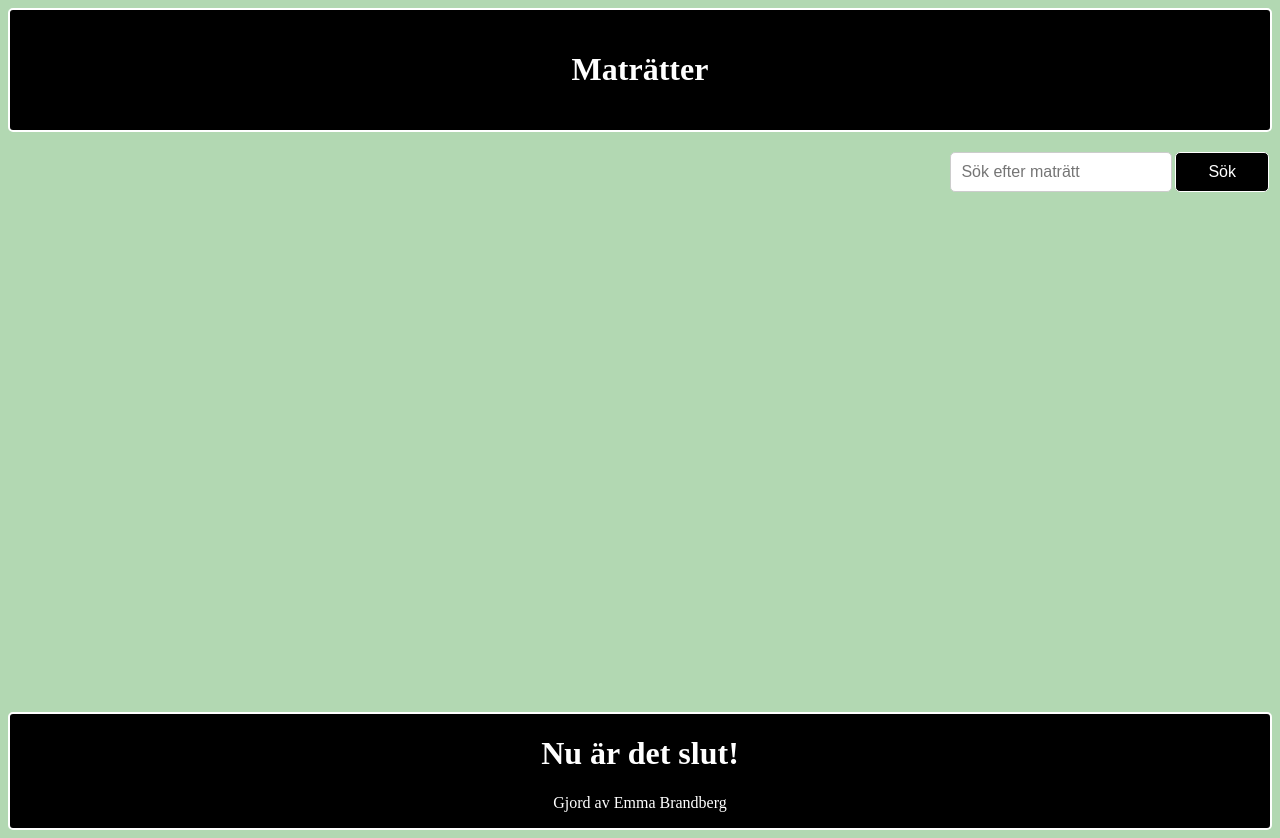
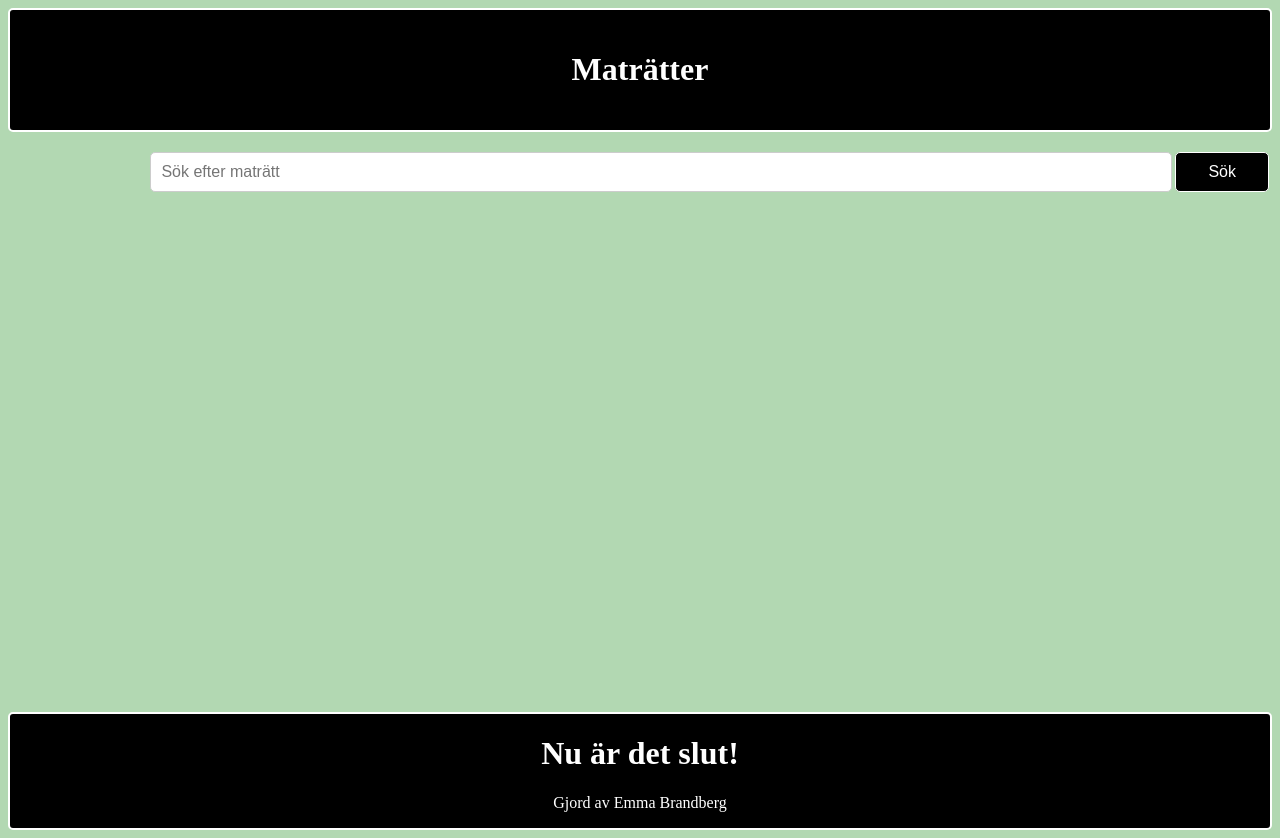
Before and after one commit to EmmaMargit/MatApp-React, a React (Vite) app: page / in a window 1280 px wide. Built offline with nearby package versions, Linux system fonts and the light colour scheme.

Commit message:
styling input

```diff
--- a/src/stylesheet/InputField.css
+++ b/src/stylesheet/InputField.css
@@ -5,7 +5,7 @@
     margin-top: 20px;
 }
 #searchInput {
-    width: 200px;
+    width: 1000px;
     padding: 10px;
     border: 1px solid #ccc;
     border-radius: 5px;
@@ -19,7 +19,6 @@
 #searchInput:focus {
     border-color: black;
 }
-
 #search-btn {
     background-color: black;
     border: 1px solid white;
```
